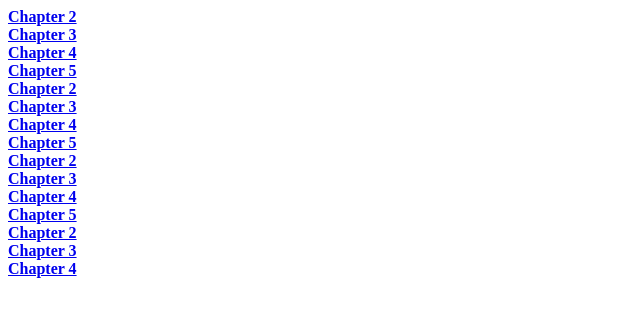
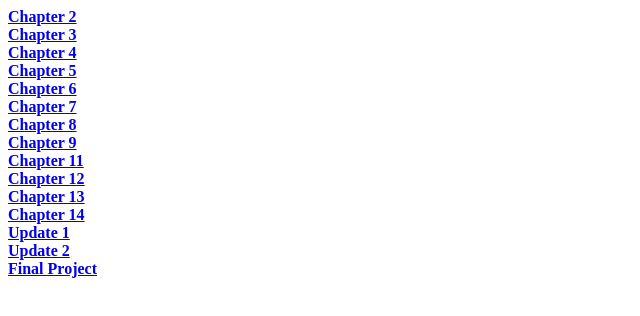
Before and after one commit to sdev153fall25/sdev153f25, a plain HTML site: page index.html in a window 1280 px wide. Shown: the full height of the page, 0-640 px from the left. Drawn offline with Linux system fonts and the light colour scheme.

Commit message:
List correction

```diff
--- a/index.html
+++ b/index.html
@@ -10,17 +10,17 @@
       <a href="ch3/index.html">Chapter 3</a> <br />
       <a href="ch4/index.html">Chapter 4</a> <br />
       <a href="ch5/index.html">Chapter 5</a> <br />
-      <a href="ch6/index.html">Chapter 2</a> <br />
-      <a href="ch7/index.html">Chapter 3</a> <br />
-      <a href="ch8/index.html">Chapter 4</a> <br />
-      <a href="ch9/index.html">Chapter 5</a> <br />
-      <a href="ch11/index.html">Chapter 2</a> <br />
-      <a href="ch12/index.html">Chapter 3</a> <br />
-      <a href="ch13/index.html">Chapter 4</a> <br />
-      <a href="ch14/index.html">Chapter 5</a> <br />
-      <a href="update1/index.html">Chapter 2</a> <br />
-      <a href="update2/index.html">Chapter 3</a> <br />
-      <a href="project/index.html">Chapter 4</a> <br />
+      <a href="ch6/index.html">Chapter 6</a> <br />
+      <a href="ch7/index.html">Chapter 7</a> <br />
+      <a href="ch8/index.html">Chapter 8</a> <br />
+      <a href="ch9/index.html">Chapter 9</a> <br />
+      <a href="ch11/index.html">Chapter 11</a> <br />
+      <a href="ch12/index.html">Chapter 12</a> <br />
+      <a href="ch13/index.html">Chapter 13</a> <br />
+      <a href="ch14/index.html">Chapter 14</a> <br />
+      <a href="update1/index.html">Update 1</a> <br />
+      <a href="update2/index.html">Update 2</a> <br />
+      <a href="project/index.html">Final Project</a> <br />
     </b>
   </body>
 </html>
```
